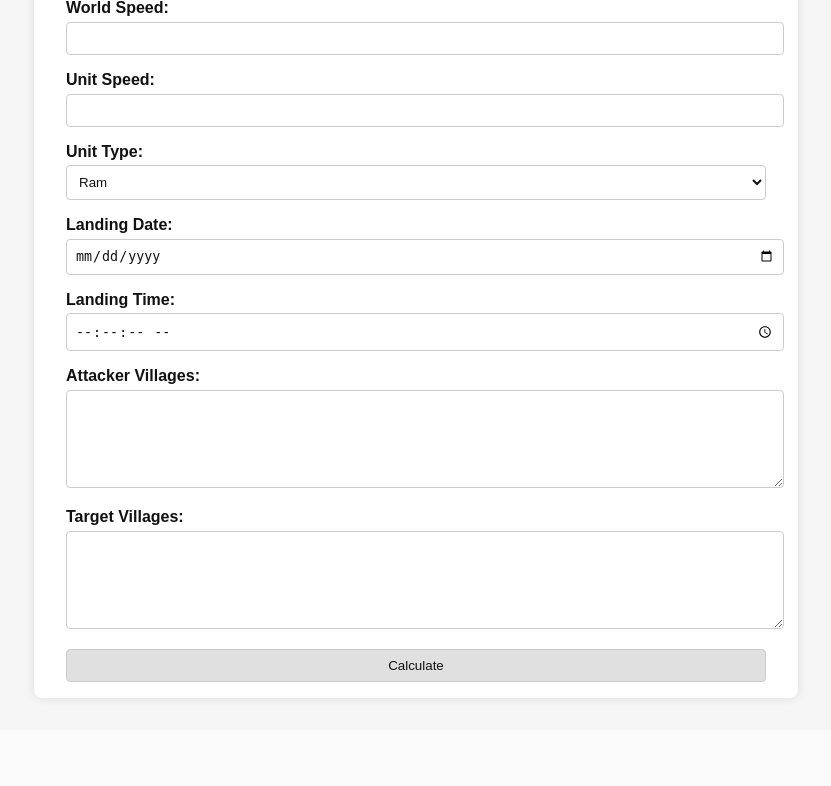
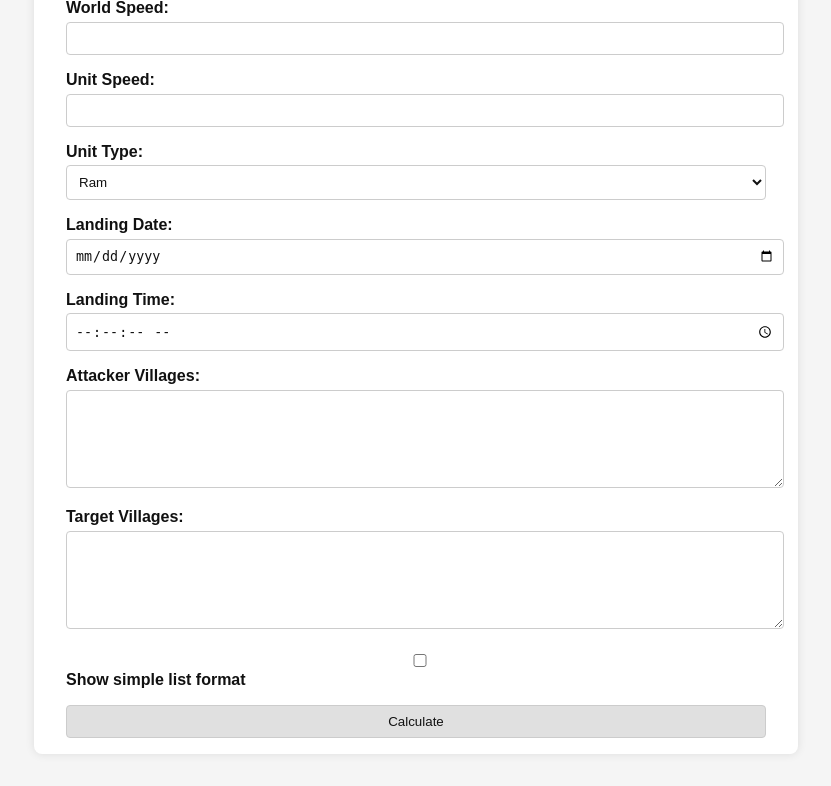
Before and after one commit to NFTbeats/tw-op-planner, a Flask app: page / in a window 1280 px wide. Shown: the part 214-1000 px from the top of the page, without its empty margins (224-1055 px from the left). Before the commit the page ends 914 px from the top, so only its background shows below. Run offline with Flask 3, Linux system fonts and the light colour scheme.

Commit message:
Added optional simple format styles

```diff
--- a/app.py
+++ b/app.py
@@ -33,6 +33,7 @@ def index():
         landing = datetime.strptime(f"{date} {time}", time_format)
         attackers = request.form.get("attacker_villages").strip().split("\n")
         targets = request.form.get("target_villages").strip().split("\n")
+        simple_format = request.form.get("simple_format") == "on"
 
         lines = []
         for atk in attackers:
@@ -42,14 +43,18 @@ def index():
                 travel_hours = calc_travel_time(ax, ay, tx, ty, unit_type, world_speed, unit_speed)
                 send_time = landing - timedelta(hours=travel_hours)
                 dist = tribal_wars_distance((ax, ay), (tx, ty))
-                lines.append(
-                    f"🚀 Attack Details\n"
-                    f"Attacker: {atk}\n"
-                    f"Target: {tgt}\n"
-                    f"Distance: {dist:.2f} fields\n"
-                    f"Unit Type: {unit_type}\n"
-                    f"Send At: {send_time.strftime('%Y-%m-%d %H:%M:%S')}\n"
-                )
+
+                if simple_format:
+                    lines.append(f"{atk} → {tgt} | {send_time.strftime('%Y-%m-%d %H:%M:%S')}")
+                else:
+                    lines.append(
+                        f"🚀 Attack Details\n"
+                        f"Attacker: {atk}\n"
+                        f"Target: {tgt}\n"
+                        f"Distance: {dist:.2f} fields\n"
+                        f"Unit Type: {unit_type}\n"
+                        f"Send At: {send_time.strftime('%Y-%m-%d %H:%M:%S')}\n"
+                    )
 
         result = "\n\n".join(lines)
 
--- a/templates/index.html
+++ b/templates/index.html
@@ -52,6 +52,8 @@
       <label>Target Villages:</label>
       <textarea name="target_villages" rows="4" required></textarea>
 
+      <label><input type="checkbox" name="simple_format"> Show simple list format</label>
+
       <button type="submit">Calculate</button>
     </form>
 
```
